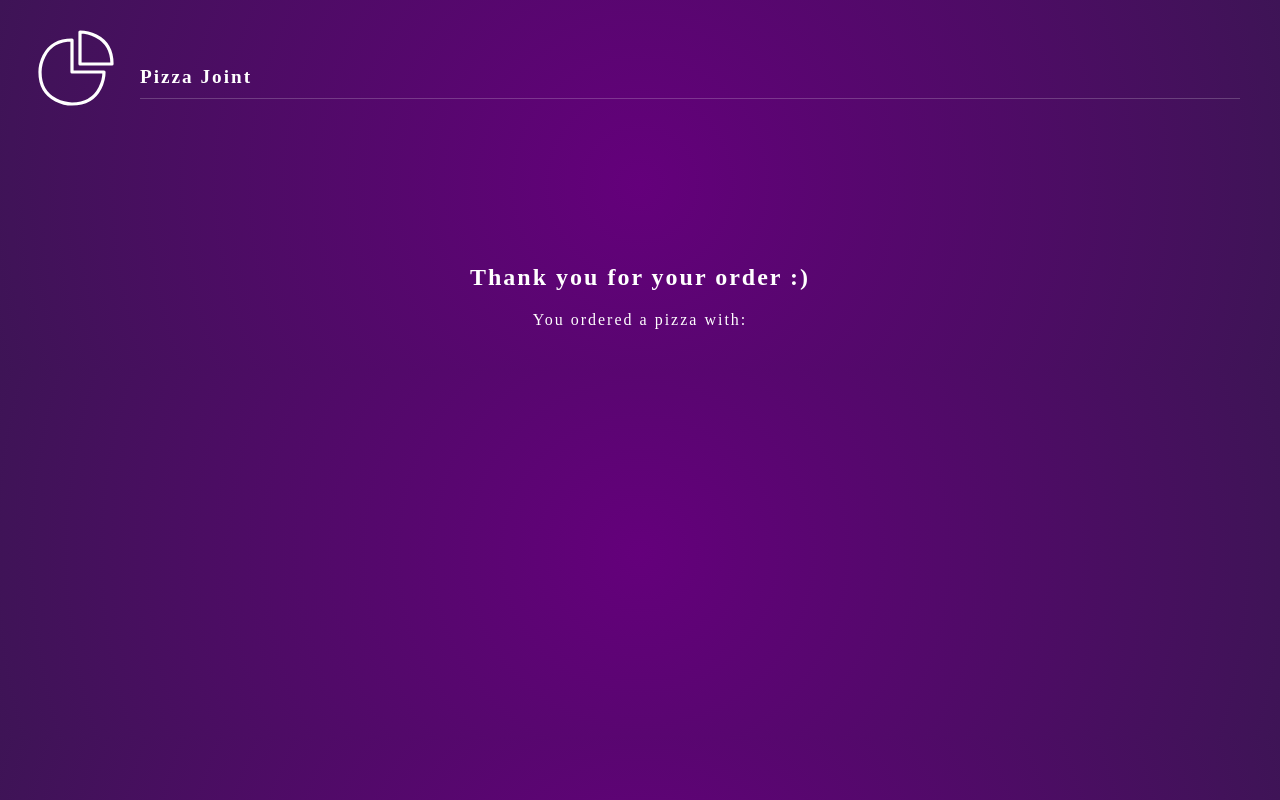
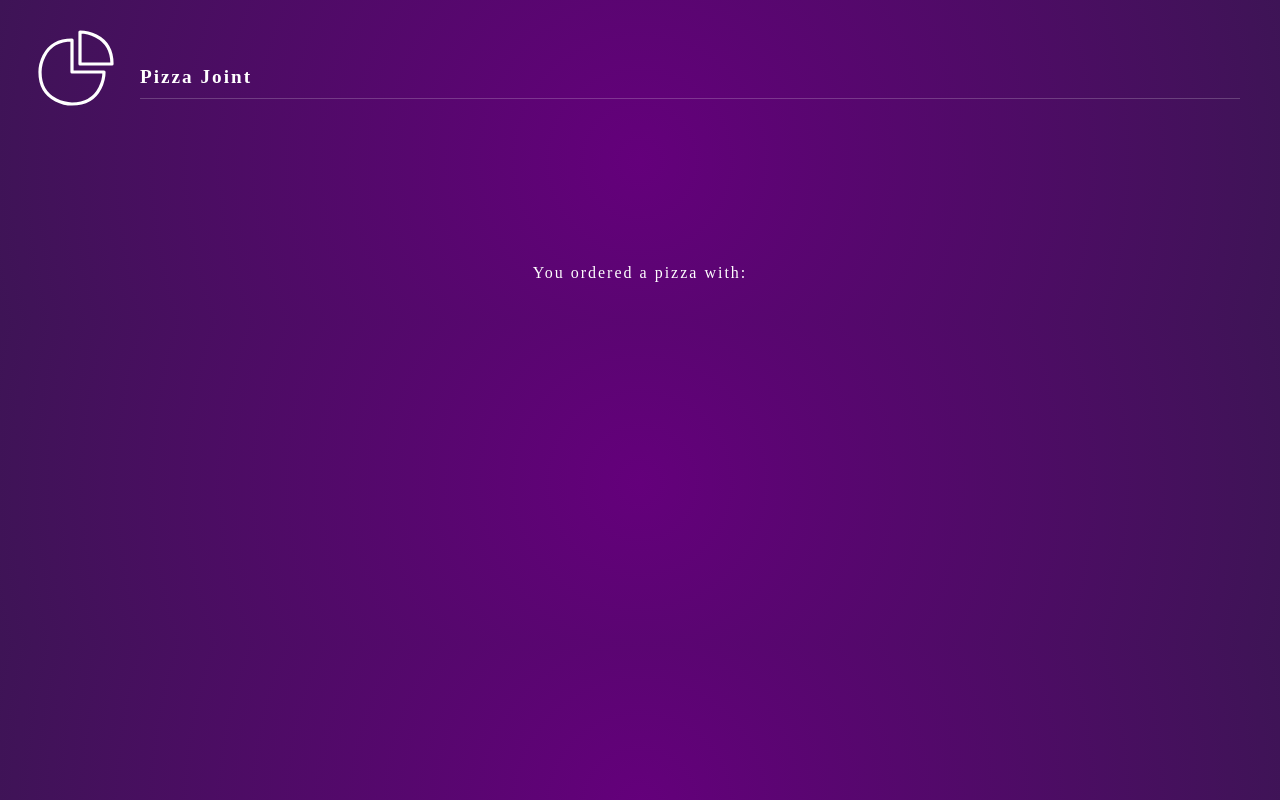
Before and after one commit to bokhuuu/PizzaJoint, a React (Vite) app: page /order in a window 1280 px wide. Built offline with nearby package versions, Linux system fonts and the light colour scheme; a web font is replaced by a local one.

Commit message:
Presence - appearance and disappearance of elements in the DOM
AnimatePresence - added or removed from the DOM

exit - prop which defines when is removed from the DOM

```diff
--- a/src/components/Base.tsx
+++ b/src/components/Base.tsx
@@ -1,5 +1,5 @@
 import { Link } from "react-router-dom";
-import { motion } from "framer-motion";
+import { Variants, motion } from "framer-motion";
 
 const containerVariants = {
   hidden: {
--- a/src/components/Order.tsx
+++ b/src/components/Order.tsx
@@ -1,4 +1,5 @@
-import { motion } from "framer-motion";
+import { motion, AnimatePresence } from "framer-motion";
+import { useState } from "react";
 
 const containerVariants = {
   hidden: {
@@ -28,6 +29,9 @@ const childVariants = {
 };
 
 const Order = ({ pizza }) => {
+  const [showTitle, setShowTitle] = useState(true);
+  setTimeout(() => setShowTitle(false), 4000);
+
   return (
     <motion.div
       className="container order"
@@ -35,7 +39,14 @@ const Order = ({ pizza }) => {
       initial="hidden"
       animate="visible"
     >
-      <h2>Thank you for your order :)</h2>
+      <AnimatePresence>
+        {showTitle && (
+          <motion.h2 exit={{ y: "-100vh" }}>
+            Thank you for your order :)
+          </motion.h2>
+        )}
+      </AnimatePresence>
+
       <motion.p variants={childVariants}>
         You ordered a {pizza.base} pizza with:
       </motion.p>
```
